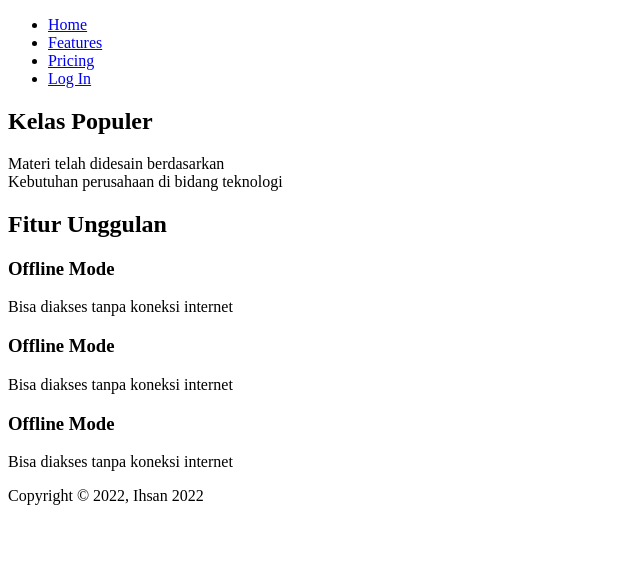
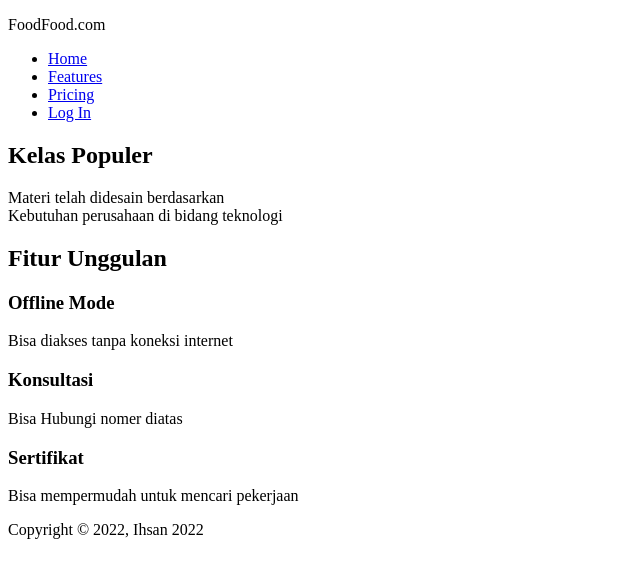
Before and after one commit to IhsanWidyanto/bwa-html5, a plain HTML site: page index.html in a window 1280 px wide. Shown: the whole page, without its empty margins (0-640 px from the left). Drawn offline with Linux system fonts and the light colour scheme.

Commit message:
Div Group

```diff
--- a/index.html
+++ b/index.html
@@ -9,6 +9,9 @@
     <body>
 
         <nav>
+            <p>
+                FoodFood.com
+            </p>
             <ul>
                 <li>
                     <a href="a">Home</a>
@@ -33,18 +36,24 @@
         </section>
         <section>
         <h1>Fitur Unggulan</h1>
+        <div>
         <h3>Offline Mode</h3>
         <p>
             Bisa diakses tanpa koneksi internet
         </p>
-        <h3>Offline Mode</h3>
+        </div>
+        <div>
+        <h3>Konsultasi</h3>
         <p>
-            Bisa diakses tanpa koneksi internet
+            Bisa Hubungi nomer diatas
         </p>
-        <h3>Offline Mode</h3>
+        </div>
+        <div>
+        <h3>Sertifikat</h3>
         <p>
-            Bisa diakses tanpa koneksi internet
+            Bisa mempermudah untuk mencari pekerjaan
         </p>
+        </div>
         </section>
 
         <footer>
```
Also changed, not shown: features.html (+3 -0 lines).
